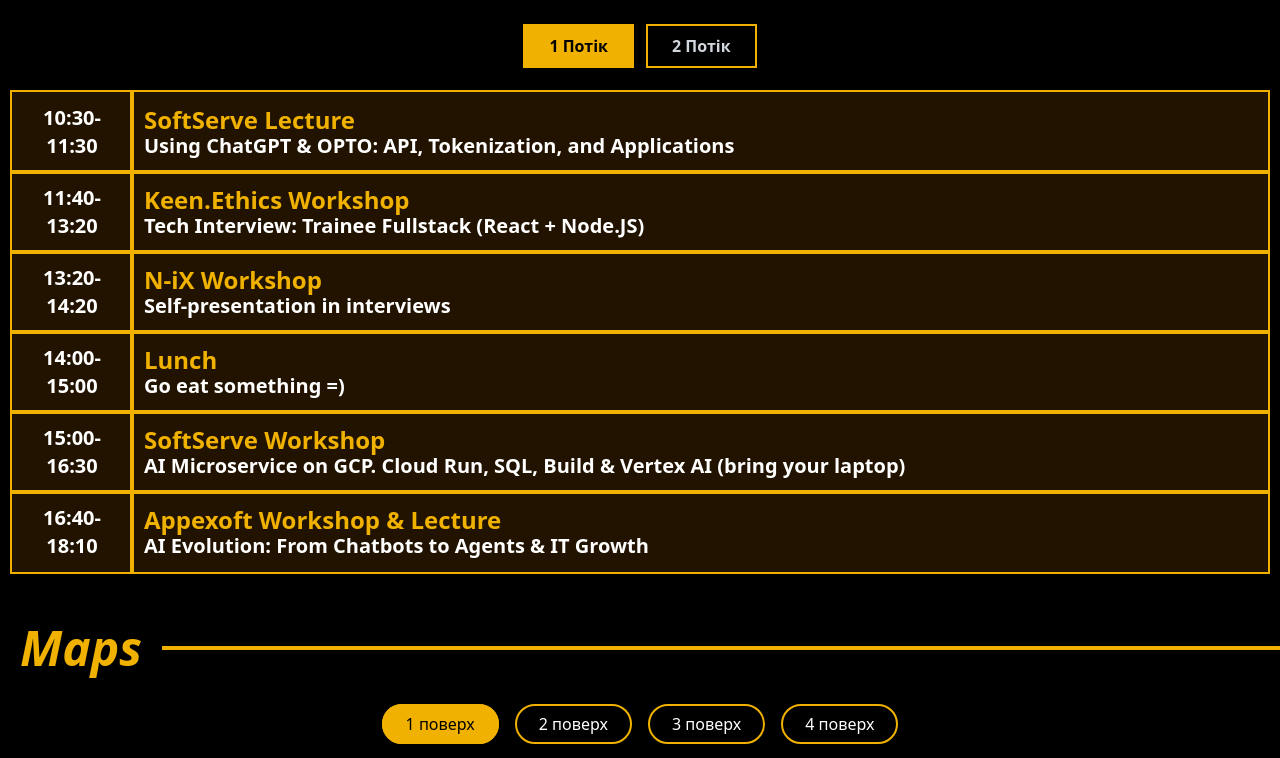
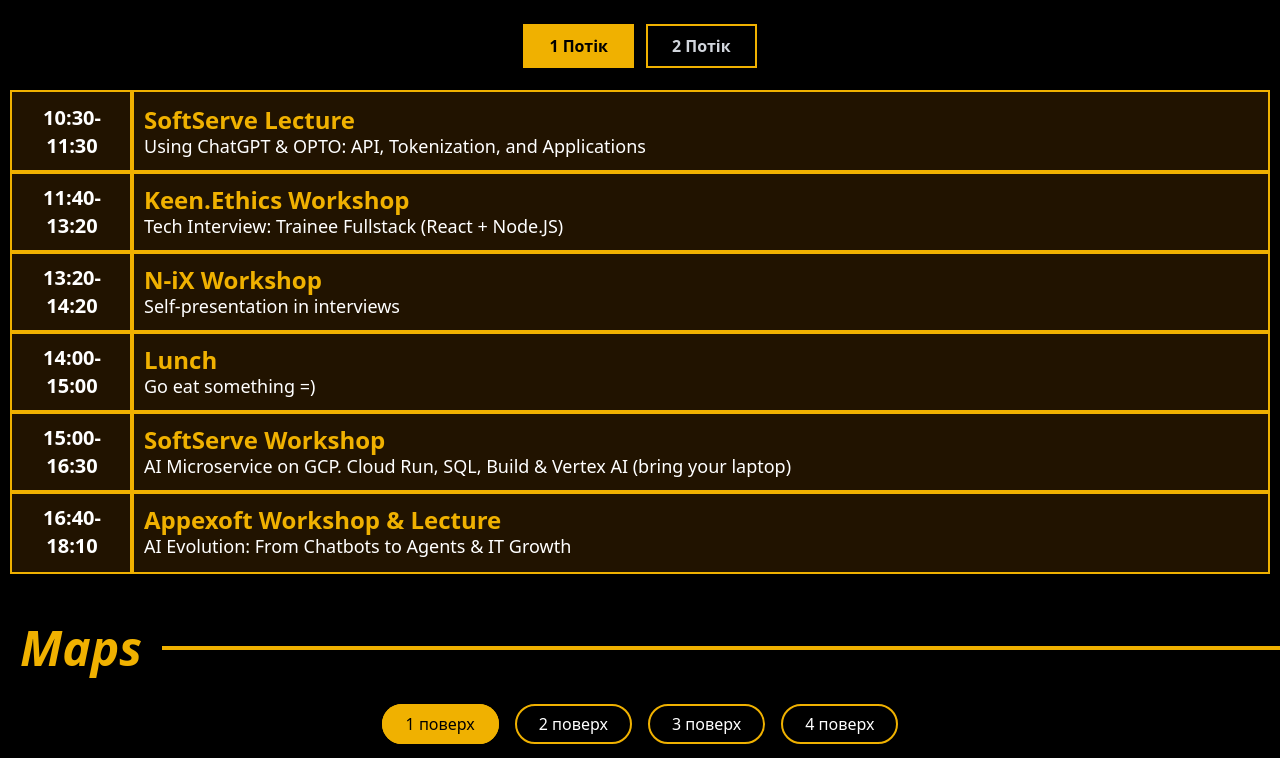
Before and after one commit to LNU-FECT-Student-Government/FrankoITday, a React (Vite) app in the folder FID25/: page / in a window 1280 px wide. Shown: the part 3820-4578 px from the top of the page. Built offline with nearby package versions, Linux system fonts and the light colour scheme; no server answers.

Commit message:
final changes. I hope so

```diff
--- a/FID25/src/components/Home/Maps.tsx
+++ b/FID25/src/components/Home/Maps.tsx
@@ -32,7 +32,7 @@
                 .animated-grid-bg {
                   background-color: #000;
 
-                  --grid-color: rgba(234, 179, 8, 0.1);
+                  --grid-color: rgba(234, 179, 8, 0.12);
                   --grid-size: 40px;
                   --grid-line-width: 1px;
 
--- a/FID25/src/components/Home/Table/RegularCell.tsx
+++ b/FID25/src/components/Home/Table/RegularCell.tsx
@@ -18,7 +18,7 @@
             </p>
           </span>
           <span className="block">
-            <p className="text-md xl:text-xl font-bold text-white transition-all duration-75">
+            <p className="text-sm xl:text-lg font-medium text-white transition-all duration-75">
               {description}
             </p>
           </span>
```
